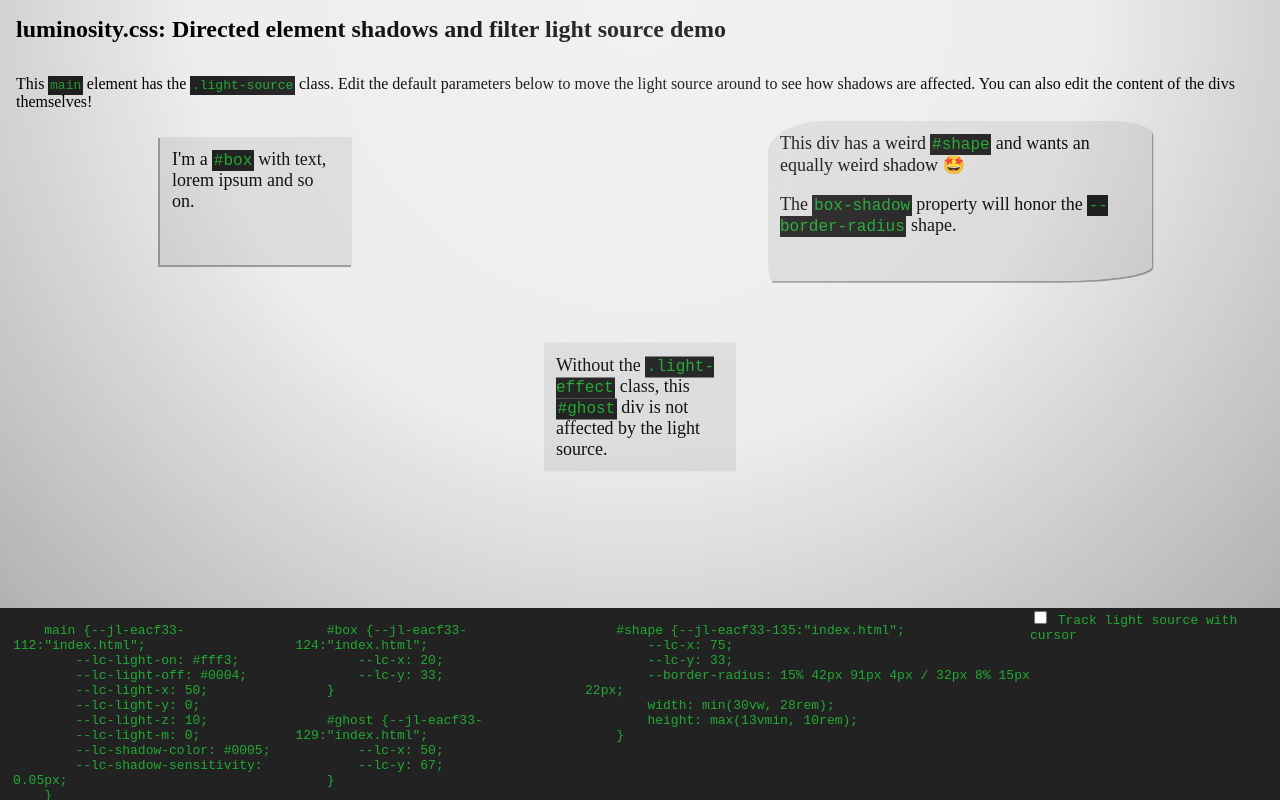
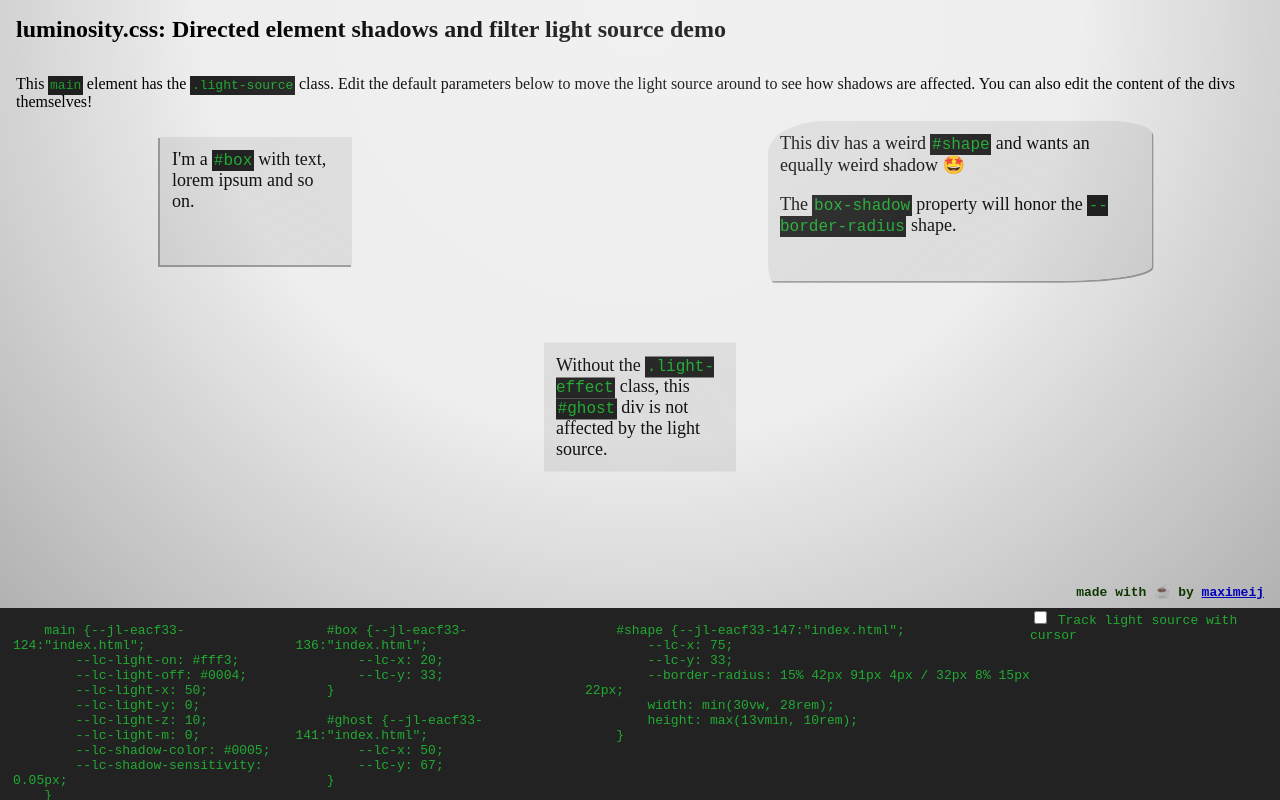
Before and after one commit to MaximeIJ/luminosity-css, a plain HTML site: page index.html in a window 1280 px wide. Drawn offline with Linux system fonts and the light colour scheme.

Commit message:
Repo linkback

```diff
--- a/index.html
+++ b/index.html
@@ -82,6 +82,15 @@
         font-family: monospace;
         padding: 0.1rem;
     }
+    #credits {
+        position: absolute;
+        bottom: 0;
+        right: 0;
+        padding: 0.5rem 1rem;
+        font-family: monospace;
+        font-weight: bold;
+        color: #140
+    }
   </style>
 </head>
 <body>
@@ -104,6 +113,9 @@
         <div contenteditable="true" id="ghost">
             Without the <code>.light-effect</code> class, this <code>#ghost</code> div is not affected by the light source.
         </div>
+        <section id="credits">
+            made with ☕ by <a href="https://github.com/MaximeIJ/luminosity-css" title="@maximeij/luminosity-css github repository" target="_blank">maximeij</a>
+        </section>
     </article>
   </main>
 </body>
```
